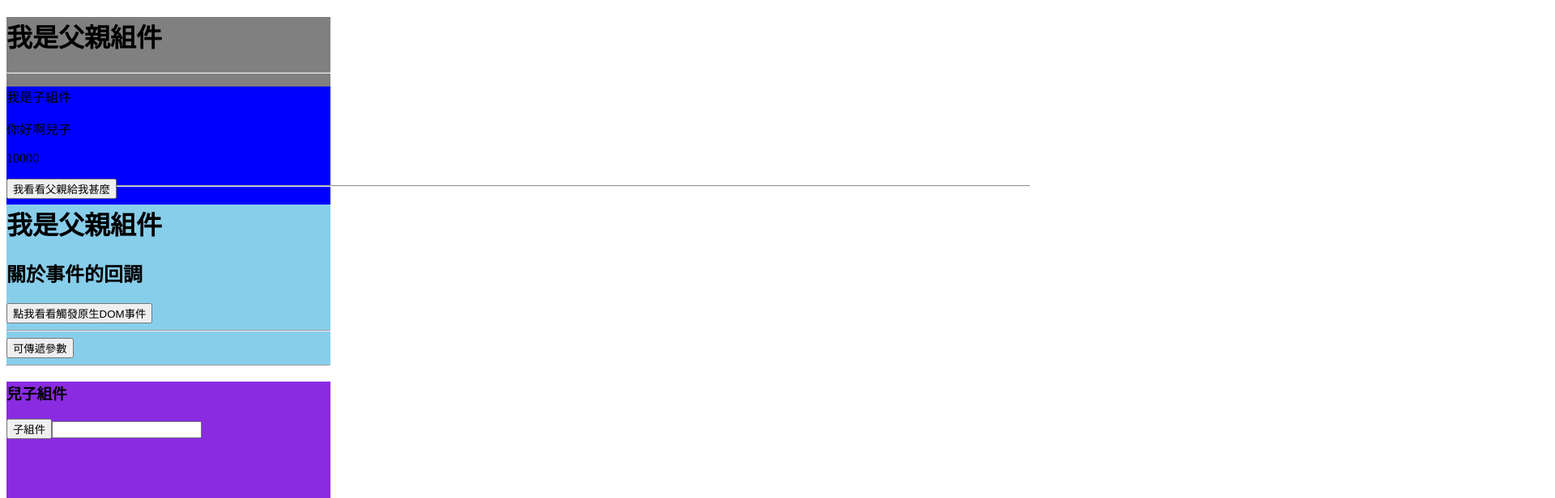
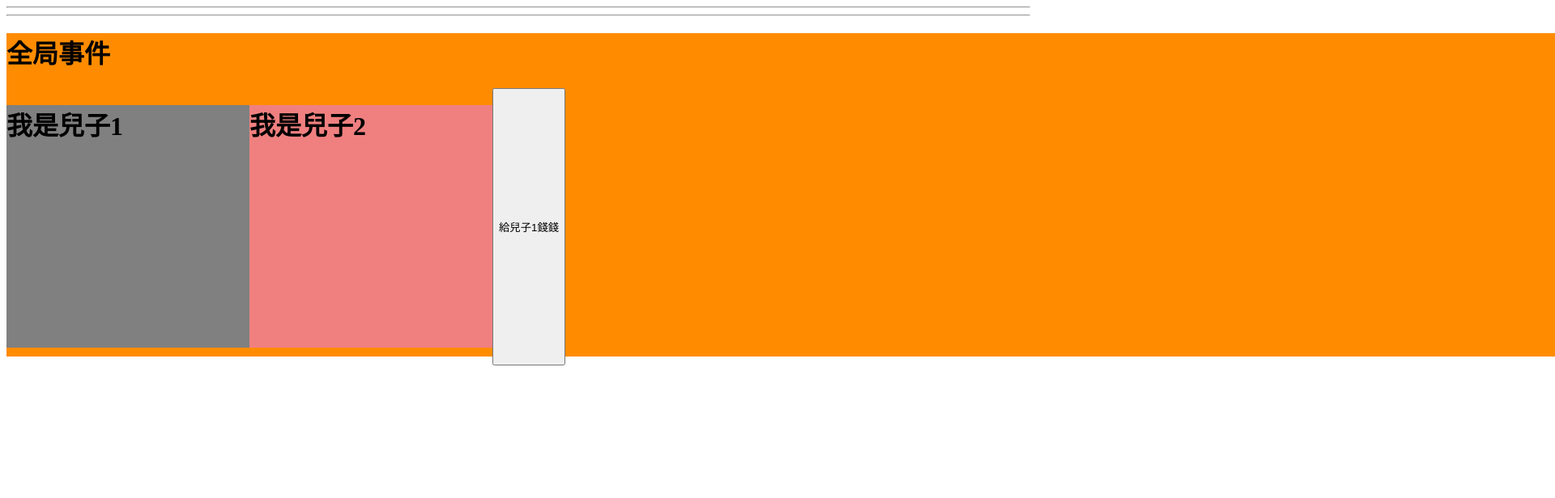
Before and after one commit to Roger0122/vue3_practise, a Vue app in the folder vue3_practise/: page / in a window 1280 px wide. Shown: the top 616 px of the page at 81% size, 1920 px wide, since content can reach past the window. Built offline with nearby package versions, Linux system fonts and the light colour scheme.

Commit message:
關於全局事件的接收使用mitt

```diff
--- /dev/null
+++ b/vue3_practise/money/index.ts
@@ -0,0 +1,5 @@
+import mitt from 'mitt';
+
+const emitter = mitt();
+
+export default emitter;
--- a/vue3_practise/package.json
+++ b/vue3_practise/package.json
@@ -9,6 +9,7 @@
     "preview": "vite preview"
   },
   "dependencies": {
+    "mitt": "^3.0.1",
     "vue": "^3.5.13"
   },
   "devDependencies": {
--- a/vue3_practise/src/App.vue
+++ b/vue3_practise/src/App.vue
@@ -1,13 +1,16 @@
 <script setup>
-import father from "./view/01_props/father.vue";
-import EventTest from "./view/02_emit/eventTest.vue";
+// import father from "./view/01_props/father.vue";
+// import EventTest from "./view/02_emit/eventTest.vue";
+import eventFather from "./view/03_event-bus/eventFather.vue";
 
 </script>
 
 <template>
-<father/>
+<!-- <father/> -->
 <hr>
-<EventTest/>
+<!-- <EventTest/> -->
+<hr>
+<eventFather/>
 
 </template>
 
--- a/vue3_practise/src/view/02_emit/eventTest.vue
+++ b/vue3_practise/src/view/02_emit/eventTest.vue
@@ -11,10 +11,6 @@
 <Event1 @click="handler3"></Event1>
 <hr>
 <Event2 @sonEvent2="handler4" @click="handler5"></Event2>
-
-
-
-
 </div>
 
 
--- /dev/null
+++ b/vue3_practise/src/view/03_event-bus/child1.vue
@@ -0,0 +1,24 @@
+<template>
+<h1 class="child1">我是兒子1</h1>
+
+</template>
+
+<script setup>
+import { onMounted } from 'vue';
+import emitter from '../../../money';
+
+// 組件掛載完成後 接收
+onMounted(()=>{
+  emitter.on('money', e =>
+  console.log('money', e) )
+})
+
+</script>
+
+<style scoped>
+.child1{
+  width: 300px;
+  height: 300px;
+  background-color: gray;
+}
+</style>
--- /dev/null
+++ b/vue3_practise/src/view/03_event-bus/child2.vue
@@ -0,0 +1,24 @@
+<template>
+  <h1 class="child2">我是兒子2</h1>
+  <button @click="forSon1Money">給兒子1錢錢</button>
+
+  </template>
+
+  <script setup>
+  //先引入物件
+  import emitter from '../../../money';
+
+  //  事件的回調
+  const forSon1Money= (()=>{
+    emitter.emit('money', { TWD: '10000元' })
+  });
+
+  </script>
+
+  <style scoped>
+  .child2{
+    width: 300px;
+    height: 300px;
+    background-color: lightcoral;
+  }
+  </style>
--- /dev/null
+++ b/vue3_practise/src/view/03_event-bus/eventFather.vue
@@ -0,0 +1,26 @@
+<template>
+<div class="father">
+<h1 >全局事件</h1>
+  <div class="content">
+  <Child1></Child1>
+  <Child2></Child2>
+  </div>
+</div>
+</template>
+
+<script setup>
+import Child1 from './child1.vue';
+import Child2 from './child2.vue';
+
+</script>
+
+<style scoped>
+.father{
+  width: 300vw;
+  height: 400px;
+  background-color: darkorange;
+}
+.content{
+  display: flex;
+}
+</style>
```
Also changed, not shown: 1 other file (tests, documents, lock files or other folders).
